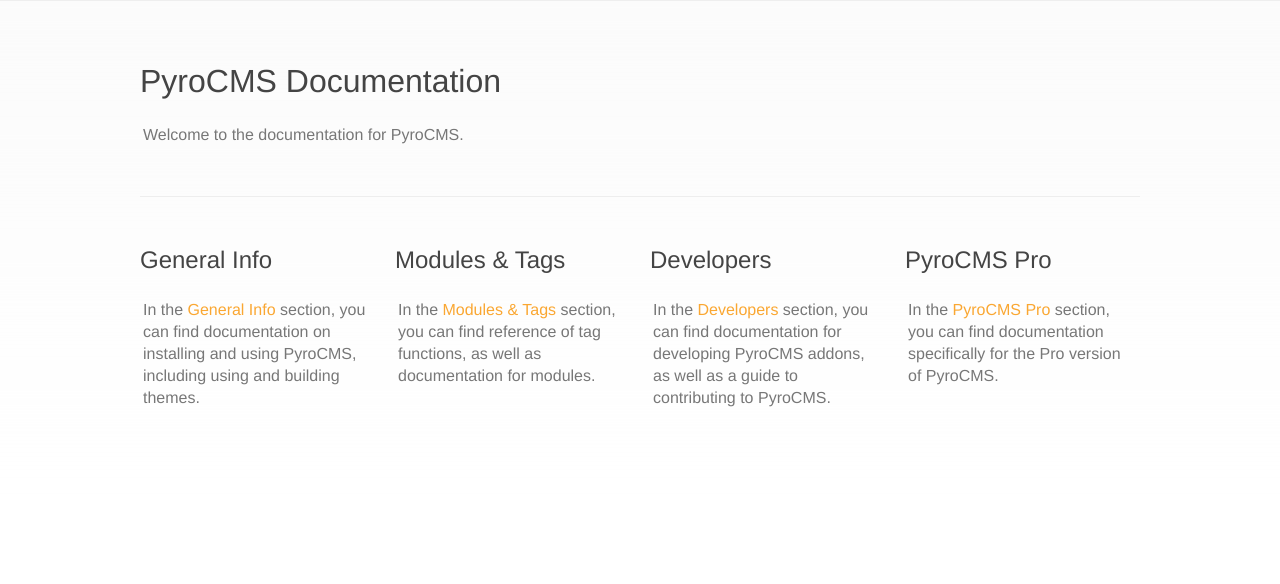
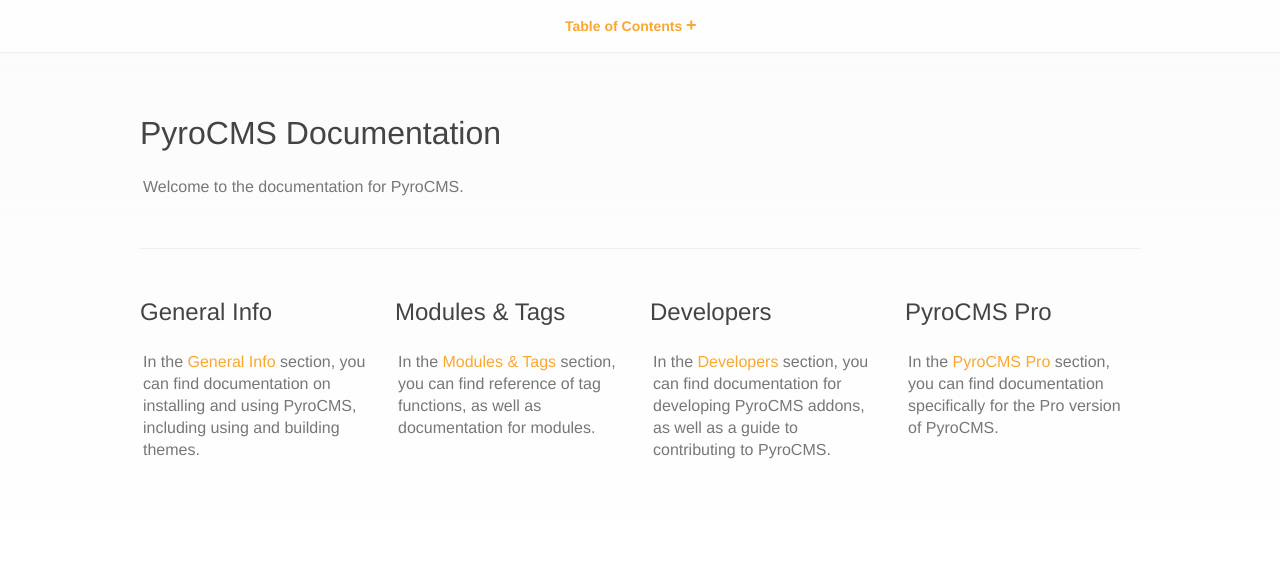
Before and after one commit to pyrocms/pyrocms-docs, a CodeIgniter app: page / in a window 1280 px wide. Shown: the part 131-715 px from the top of the page. Run offline with CodeIgniter, Linux system fonts and the light colour scheme; some libraries are stand-ins or nearby versions.

Commit message:
Add slide down for table of contents

```diff
--- a/assets/css/application.css
+++ b/assets/css/application.css
@@ -150,8 +150,36 @@ main content
 	border-bottom: 1px solid #eeeeee;
 }
 
+#toc {
+	background: #fefefe;
+	width: 100%;
+	float: left;
+}
+
+#toc ul {
+	width: 150px;
+	height: 42px;
+	padding: 0;
+	margin: 0 auto;
+}
+
+#toc ul li a {
+	font-size: 14px;
+	font-weight: bold;
+	color: #faa732;
+	cursor: pointer;
+	margin: 0;
+	padding: 5px 0;
+	float: left;
+}
+
+#toc .toggle {
+	font-size: 18px;
+}
+
 #doc_menu {
-	padding-bottom: 25px;
+	padding-bottom: 50px!important;
+	display: none;
 }
 #doc_menu ul li {
 	font-size: 12px!important;
--- a/assets/embeds/header.html
+++ b/assets/embeds/header.html
@@ -53,6 +53,15 @@
 		</div>
 	</header>
 	<!-- /header -->
+
+	<!-- toc -->
+	<div id="toc">
+		<ul id="toggle">
+			<li><a id="open">Table of Contents <span class="toggle">+</span></a></li>
+			<li><a id="close" style="display:none;">Table of Contents <span class="toggle">-</span></a></li>
+		</ul>
+	</div>
+	<!-- /toc -->
 
 	<!-- doc_menu -->
 	<div id="doc_menu">
--- a/assets/js/script.js
+++ b/assets/js/script.js
@@ -57,6 +57,19 @@ $("nav select").change(function() {
   window.location = $(this).find("option:selected").val();
 });
 
+// toc
+$("#open").click(function(){
+	$("#doc_menu").slideDown(1000);
+});
+
+$("#close").click(function(){
+	$("#doc_menu").slideUp(1000);
+});
+
+$("#toggle a").click(function () {
+	$("#toggle a").toggle();
+});
+
 // Tipsy
 $('.tooltip').tipsy({
 	gravity: $.fn.tipsy.autoNS,
```
